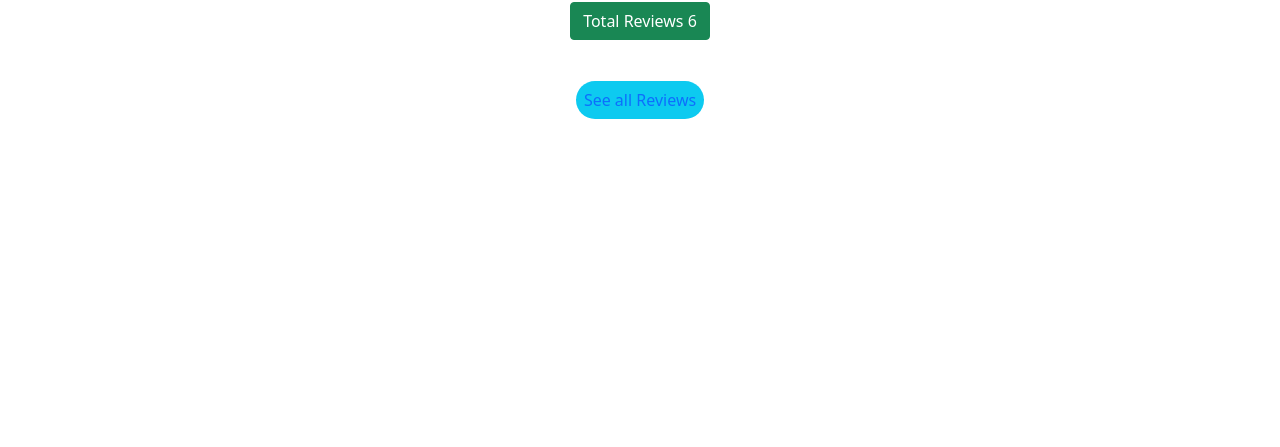
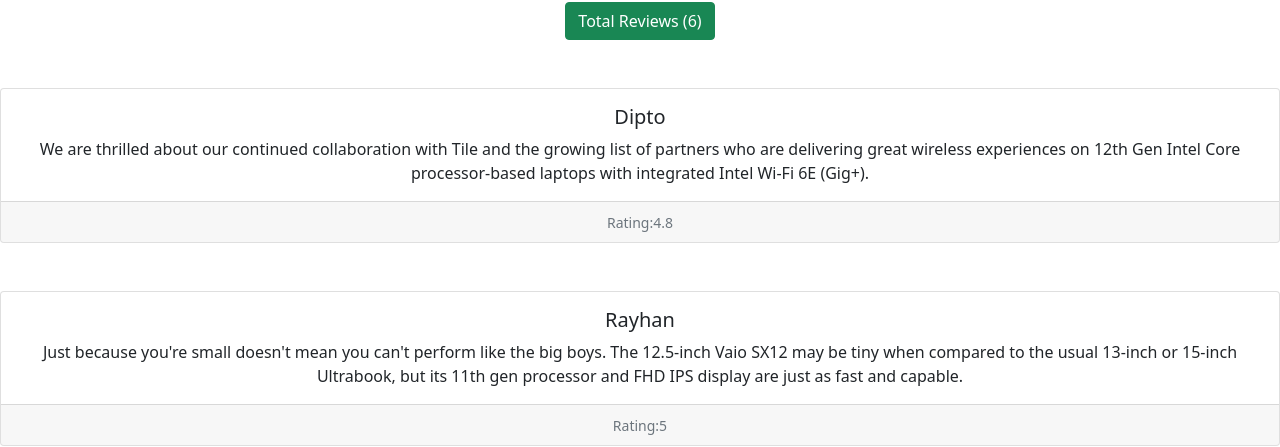
Before and after one commit to dev-nayandas/laptop-review, a React (Create React App) app: page / in a window 1280 px wide. Shown: the part 410-857 px from the top of the page. Before the commit the page ends 800 px from the top, so only its background shows below. Built offline with nearby package versions, Linux system fonts and the light colour scheme.

Commit message:
All done

```diff
--- /dev/null
+++ b/src/Components/Comment/Comment.js
@@ -0,0 +1,27 @@
+import React from 'react';
+import { Card, CardGroup } from 'react-bootstrap';
+
+const Comment = (props) => {
+    const {name, id, img, rating, review } = props.comment
+    return (
+        <div>
+            <CardGroup className='mb-5'>
+
+  <Card>
+    {/* <Card.Img variant="top" src="holder.js/100px160" /> */}
+    <Card.Body>
+      <Card.Title>{name}</Card.Title>
+      <Card.Text>
+        {review}
+      </Card.Text>
+    </Card.Body>
+    <Card.Footer>
+      <small className="text-muted">Rating:{rating}</small>
+    </Card.Footer>
+  </Card>
+</CardGroup>
+        </div>
+    );
+};
+
+export default Comment;
--- a/src/Components/Home/Home.js
+++ b/src/Components/Home/Home.js
@@ -1,6 +1,7 @@
-import React from 'react';
+import React, { useEffect, useState } from 'react';
 import { Button } from 'react-bootstrap';
 import { Link } from 'react-router-dom';
+import Comment from '../Comment/Comment';
 import Dasboard from '../Dasboard/Dasboard';
 import Review from '../Reviews/Review';
 import ReviewUI from '../ReviewUI/ReviewUI';
@@ -10,7 +11,12 @@ import ReviewUI from '../ReviewUI/ReviewUI';
 
 
 const Home = () => {
-
+    const [comments , setComments] = useState([])
+    useEffect( () =>{
+        fetch('Reviews.json')
+        .then(res => res.json())
+        .then(data => setComments(data))
+    },[])
     return (
         <div>
             <h1 className='text-info mt-5'>Know the Best</h1>
@@ -26,10 +32,14 @@ const Home = () => {
                 </div>
             </div>
 
-            <Button variant="success" className='mb-5 mt-5'>Total Reviews 6</Button><br/>
+            <Button variant="success" className='mb-5 mt-5'>Total Reviews (6)</Button><br/>
 
+            {
+                comments.slice(0,3).map(comment => <Comment key={comment.id} comment={comment}></Comment>)
+            }
 
-            <a className='text-decoration-none bg-info p-2 rounded-pill' href={'/reviews'}>See all Reviews</a>
+            <a className='text-decoration-none bg-info p-3 rounded-pill ' href={'/reviews'}>See all Reviews</a>
+
 
 
         </div>
--- a/src/Components/ReviewUI/ReviewUI.js
+++ b/src/Components/ReviewUI/ReviewUI.js
@@ -1,10 +1,10 @@
 import React from 'react';
-import { CardGroup,Card, } from 'react-bootstrap';
+import { CardGroup, Card, } from 'react-bootstrap';
 import { Image } from 'react-bootstrap';
 
 
 const ReviewUI = (props) => {
-    const {name, id, img, rating, review} = props.customer
+  const { name, id, img, rating, review } = props.customer
   return (
     <CardGroup className='mt-5 p-5'>
       <Card>
```
Lines whose indentation alone changed are shown as unchanged.
